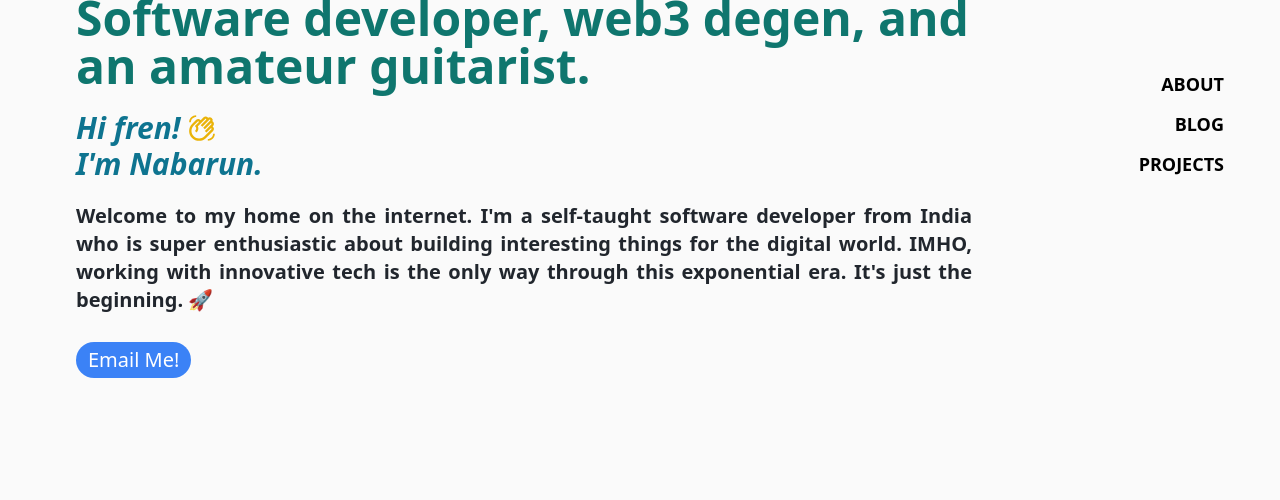
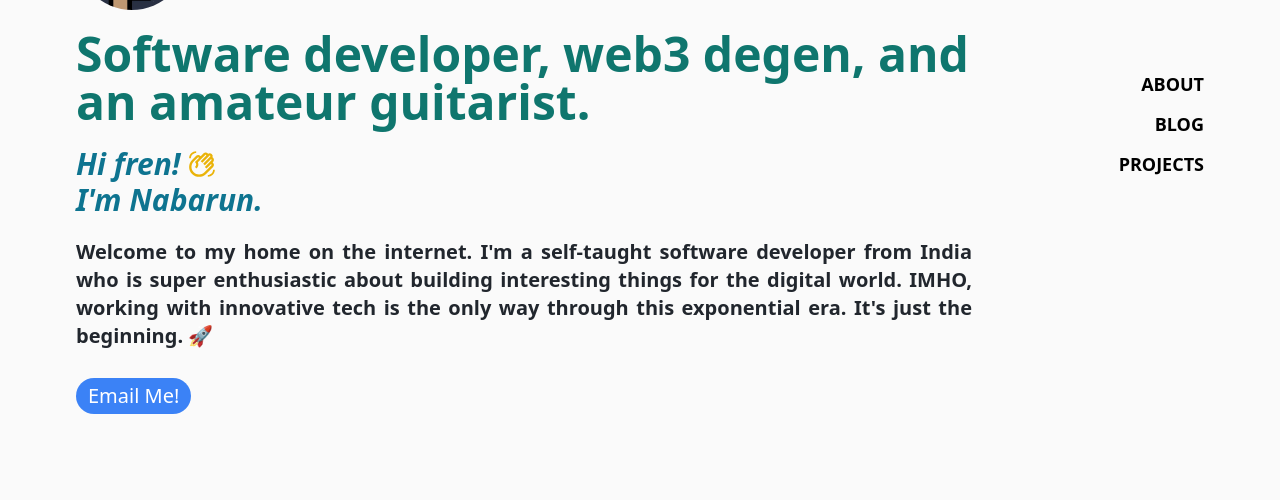
Before and after one commit to nabarvn/devfolio, a Next.js app: page / in a window 1280 px wide. Shown: the part 235-735 px from the top of the page. Built offline with nearby package versions, Linux system fonts and the light colour scheme.

Commit message:
Change in styles

```diff
--- a/components/Navbar.jsx
+++ b/components/Navbar.jsx
@@ -2,7 +2,7 @@ import Link from "next/link";
 
 const Navbar = () => {
   return (
-    <div className='md:col-start-11 md:col-end-13 md:mr-4 pt-0 mt-52'>
+    <div className='md:col-start-11 md:col-end-13 md:mr-4 lg:mr-5 xl:mr-9 pt-0 mt-52'>
       <div className='text-lg md:text-end font-semibold transition duration-300 mb-3'>
         <Link
           href='/about'
--- a/pages/about.jsx
+++ b/pages/about.jsx
@@ -31,7 +31,7 @@ const About = () => {
 
       <div className='grid grid-cols-1 md:grid-cols-12'>
         <div className='col-span-1 md:col-span-10'>
-          <div className='flex flex-col justify-center lg:flex-row md:max-w-5xl lg:max-w-4xl xl:max-w-5xl md:justify-between pb-9 md:p-9 lg:pr-0 xl:pr-9'>
+          <div className='flex flex-col justify-center lg:flex-row md:max-w-5xl lg:max-w-4xl xl:max-w-5xl md:justify-between py-4 xl:py-9 md:px-4 lg:px-5 xl:px-9'>
             <div className='flex flex-col justify-center md:max-w-lg lg:max-w-sm xl:max-w-lg order-2 lg:order-1 mt-9 lg:mt-0'>
               <h1 className='text-2xl md:text-4xl xl:text-5xl font-bold text-center text-purple-700 dark:text-yellow-300'>
                 An engineer who loves to code, travel, and meet buidlers across
@@ -67,7 +67,7 @@ const About = () => {
             </div>
           </div>
           <div className='hidden lg:contents'>
-            <div className='text-lg font-semibold justify-center lg:text-justify md:max-w-5xl lg:max-w-4xl xl:max-w-5xl pl-9 pr-9 pb-0'>
+            <div className='text-lg font-semibold justify-center lg:text-justify md:max-w-5xl lg:max-w-4xl xl:max-w-5xl md:px-4 lg:px-5 xl:px-9 pb-0'>
               <p className='mt-9'>
                 Lorem ipsum dolor sit amet, consectetur adipiscing elit, sed do
                 eiusmod tempor incididunt ut labore et dolore magna aliqua. Duis
--- a/pages/index.jsx
+++ b/pages/index.jsx
@@ -16,7 +16,7 @@ const Home = () => {
       </Head>
       <div className='grid grid-cols-1 md:grid-cols-12'>
         <div className='col-span-1 md:col-span-10'>
-          <div className='flex flex-col md:px-9 lg:px-5 xl:px-9'>
+          <div className='flex flex-col md:px-4 lg:px-5 xl:px-9 xl:py-9'>
             <Image
               alt='Nabarun.eth'
               unoptimized
--- a/pages/projects.jsx
+++ b/pages/projects.jsx
@@ -15,7 +15,7 @@ const Projects = ({ projects }) => {
 
       <div className='grid grid-cols-1 md:grid-cols-12'>
         <div className='col-span-1 md:col-span-10'>
-          <div className='flex flex-col md:p-9 md:pb-0 md:max-w-lg lg:max-w-5xl'>
+          <div className='flex flex-col pt-0 lg:pt-4 xl:pt-9 pb-0 md:px-4 lg:px-5 xl:px-9 md:max-w-lg lg:max-w-5xl'>
             <div className='cursor-default'>
               <h1 className='text-2xl md:text-4xl lg:text-5xl font-bold text-center text-blue-900 dark:text-purple-500 mb-9'>
                 I have built quite a few projects trying to put a dent in the
```
